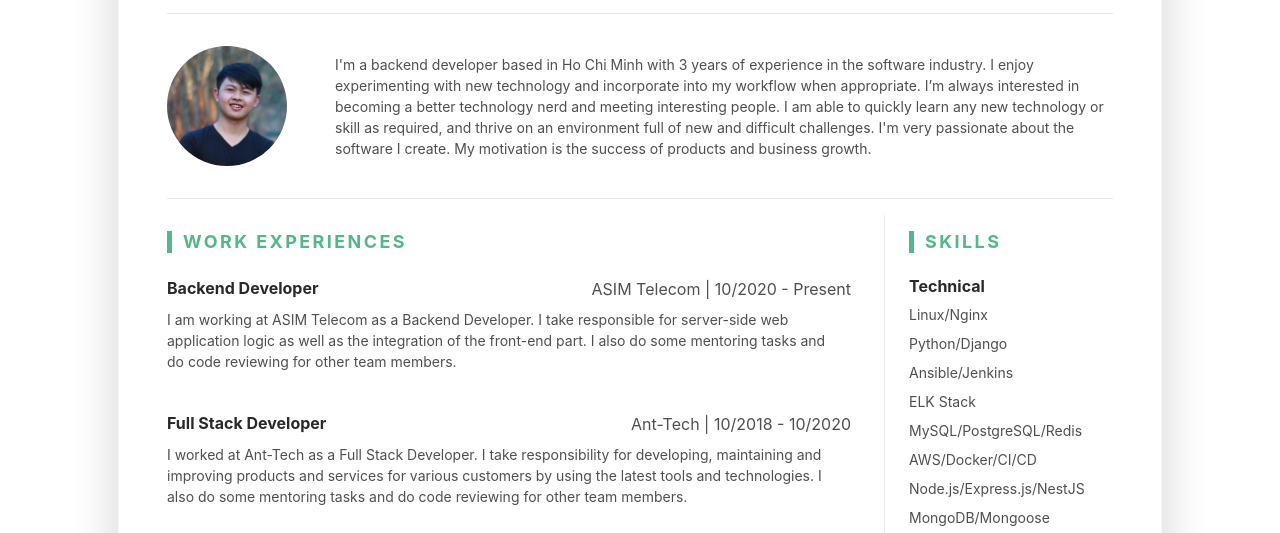
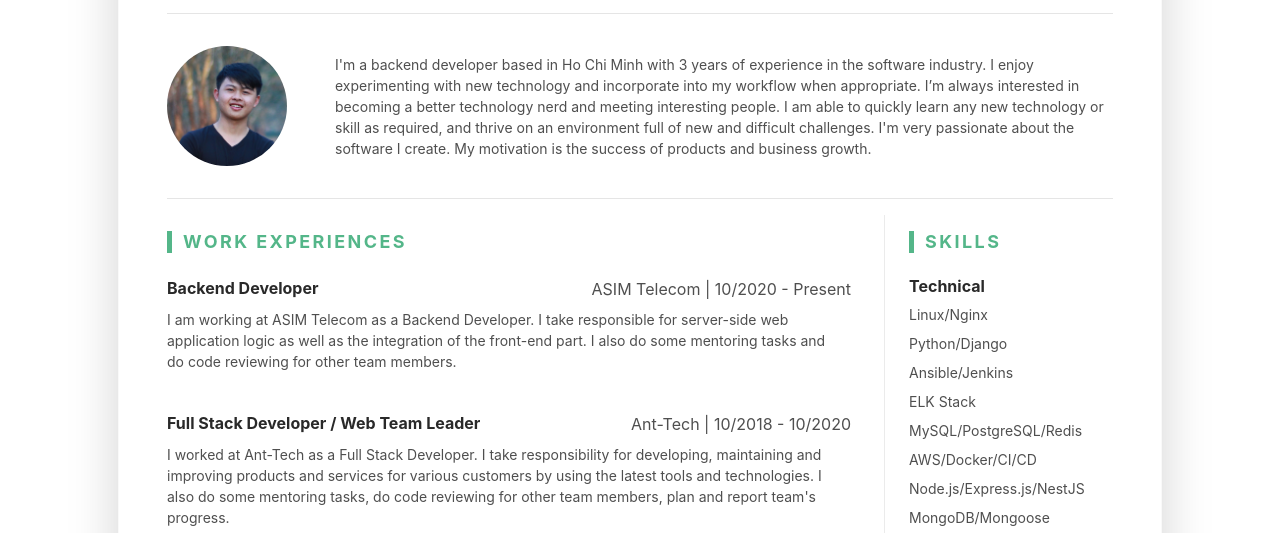
Before and after one commit to nxhuy/cv, a plain HTML site: page index.html in a window 1280 px wide. Shown: the part 222-755 px from the top of the page. Drawn offline with Linux system fonts and the light colour scheme.

Commit message:
Udp: update cv

```diff
--- a/index.html
+++ b/index.html
@@ -100,7 +100,7 @@
 								<div class="item mb-3">
 									<div class="item-heading row align-items-center mb-2">
 										<h4 class="item-title col-12 col-md-6 col-lg-8 mb-2 mb-md-0">Full Stack
-											Developer</h4>
+											Developer / Web Team Leader</h4>
 										<div class="ml-auto">
 											Ant-Tech | 10/2018 - 10/2020</div>
 									</div>
@@ -108,7 +108,7 @@
 										<p>I worked at Ant-Tech as a Full Stack Developer. I take responsibility for
 											developing, maintaining and improving products and services for various
 											customers by using the latest tools and technologies. I also do some
-											mentoring tasks and do code reviewing for other team members.</p>
+											mentoring tasks, do code reviewing for other team members, plan and report team's progress.</p>
 									</div>
 								</div>
 								<!--//item-->
```
